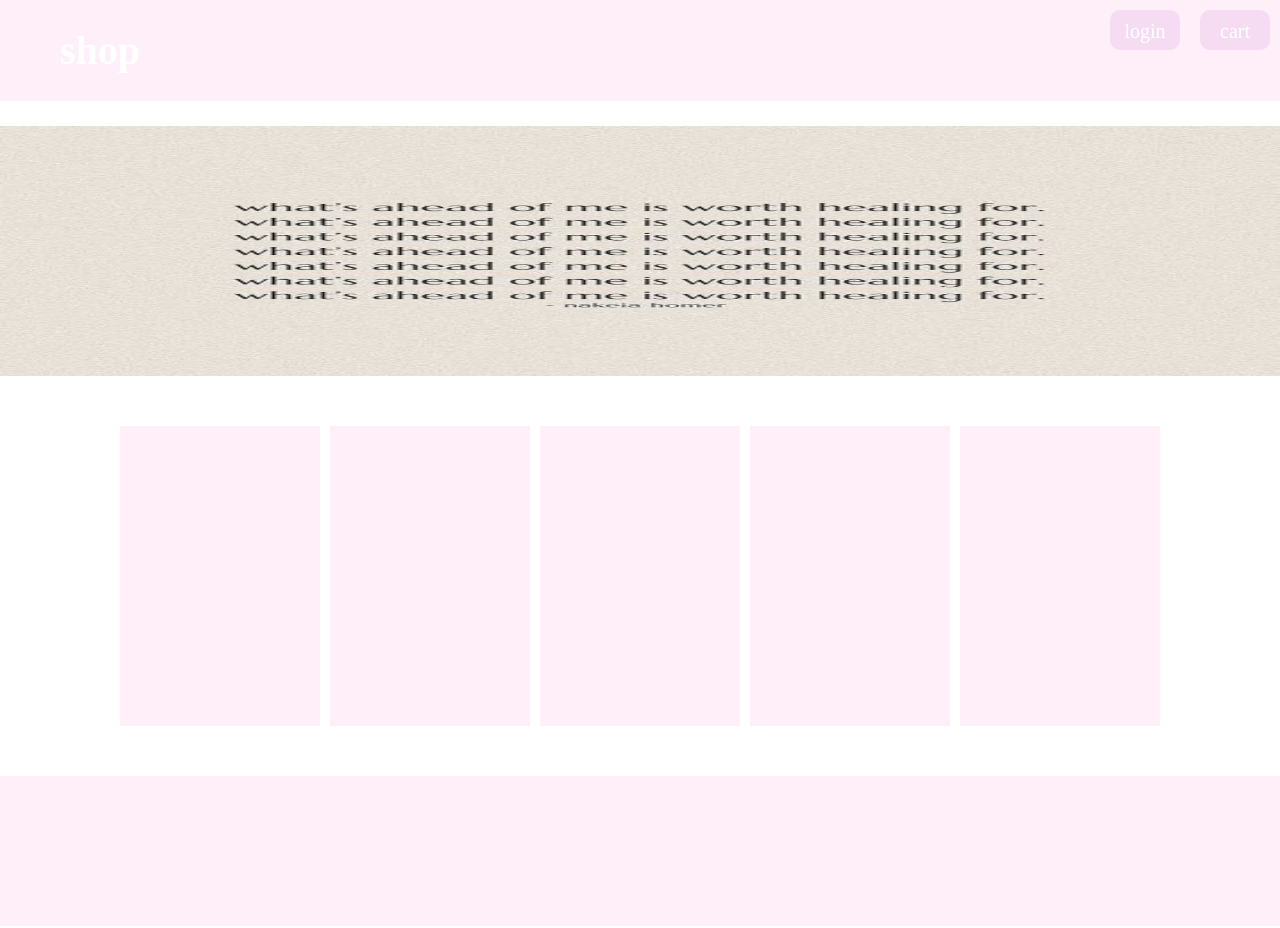
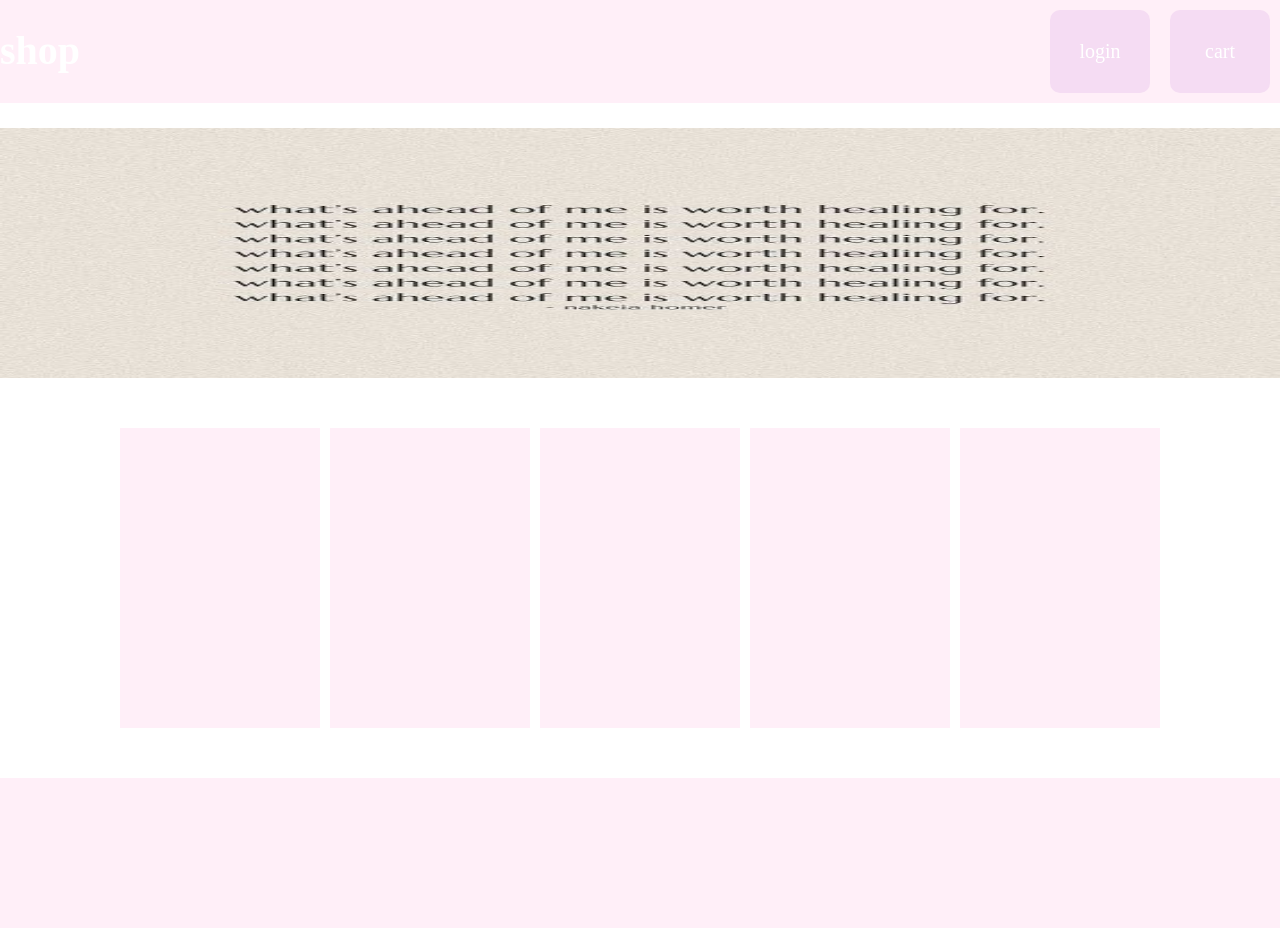
Before and after one commit to mark-icy/shop-frontend, a React (Create React App) app: page / in a window 1280 px wide. Built offline with nearby package versions, Linux system fonts and the light colour scheme.

Commit message:
better buttons

```diff
--- a/src/components/Button.css
+++ b/src/components/Button.css
@@ -1,9 +1,18 @@
 .button{
-    width: 50px;
-    height: 20px;
     background-color: rgb(245, 220, 243);
     border-radius: 10px;
-    border-color: #fff;
+    border-color: rgb(245, 220, 243);
+    font-family: 'Josefin Sans' 400;
+    cursor: pointer;
+    vertical-align: middle;
     margin: 10px;
-    font-family: 'Josefin Sans' 400;
+    max-width: 150px;
+    width: 25%;
 }
+
+.button:hover{
+    transform: scale(0.98);
+}
+
+.text{
+}
--- a/src/components/Button.js
+++ b/src/components/Button.js
@@ -3,7 +3,7 @@ import './Button.css';
 const Button = (props) => {
 	return (
 		<div onClick={()=>{console.log("ark")}} className='button'>
-        		{props.name}
+        		<p className="text">{props.name}</p>
         	</div>
 
 	)
```
